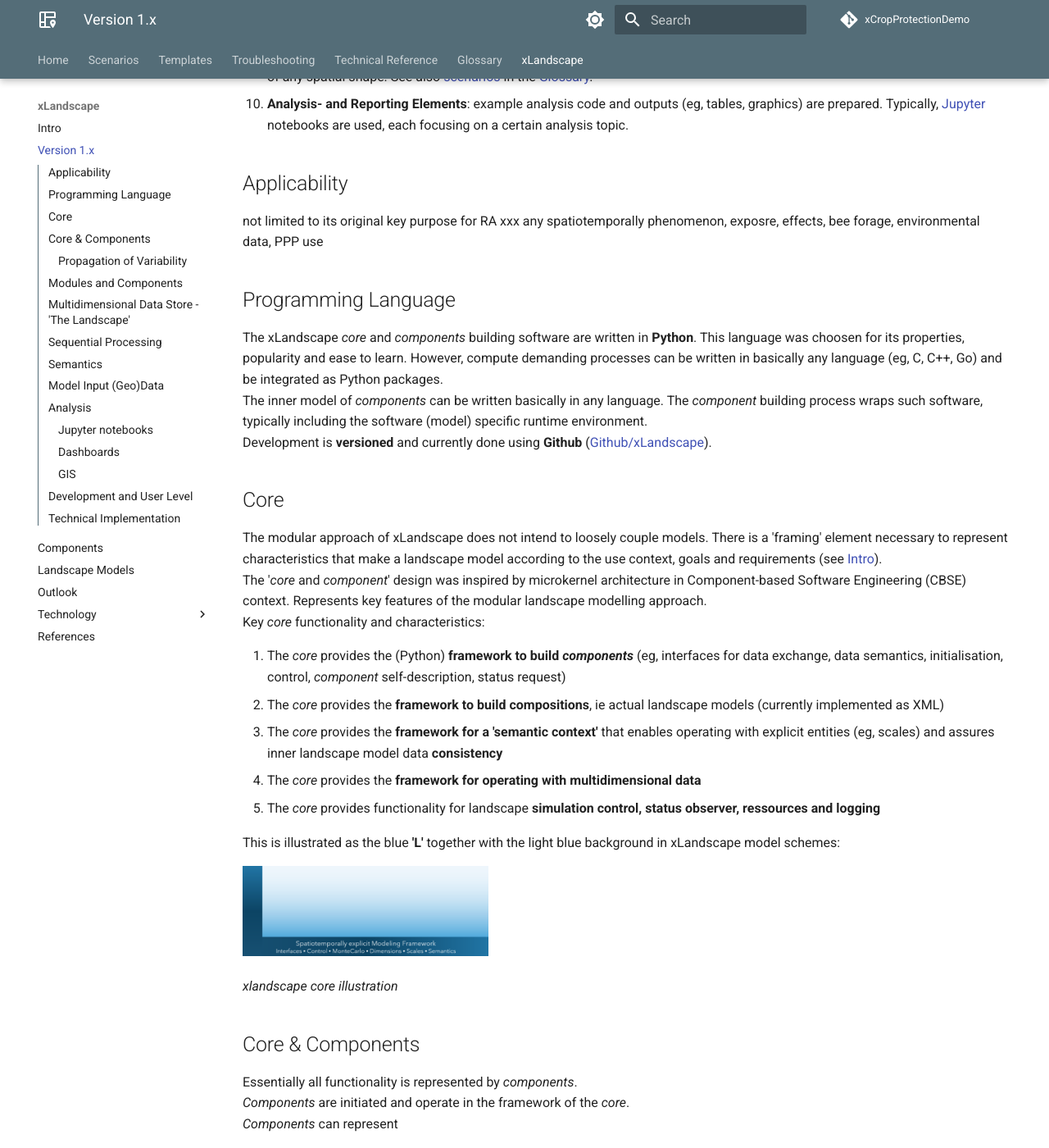
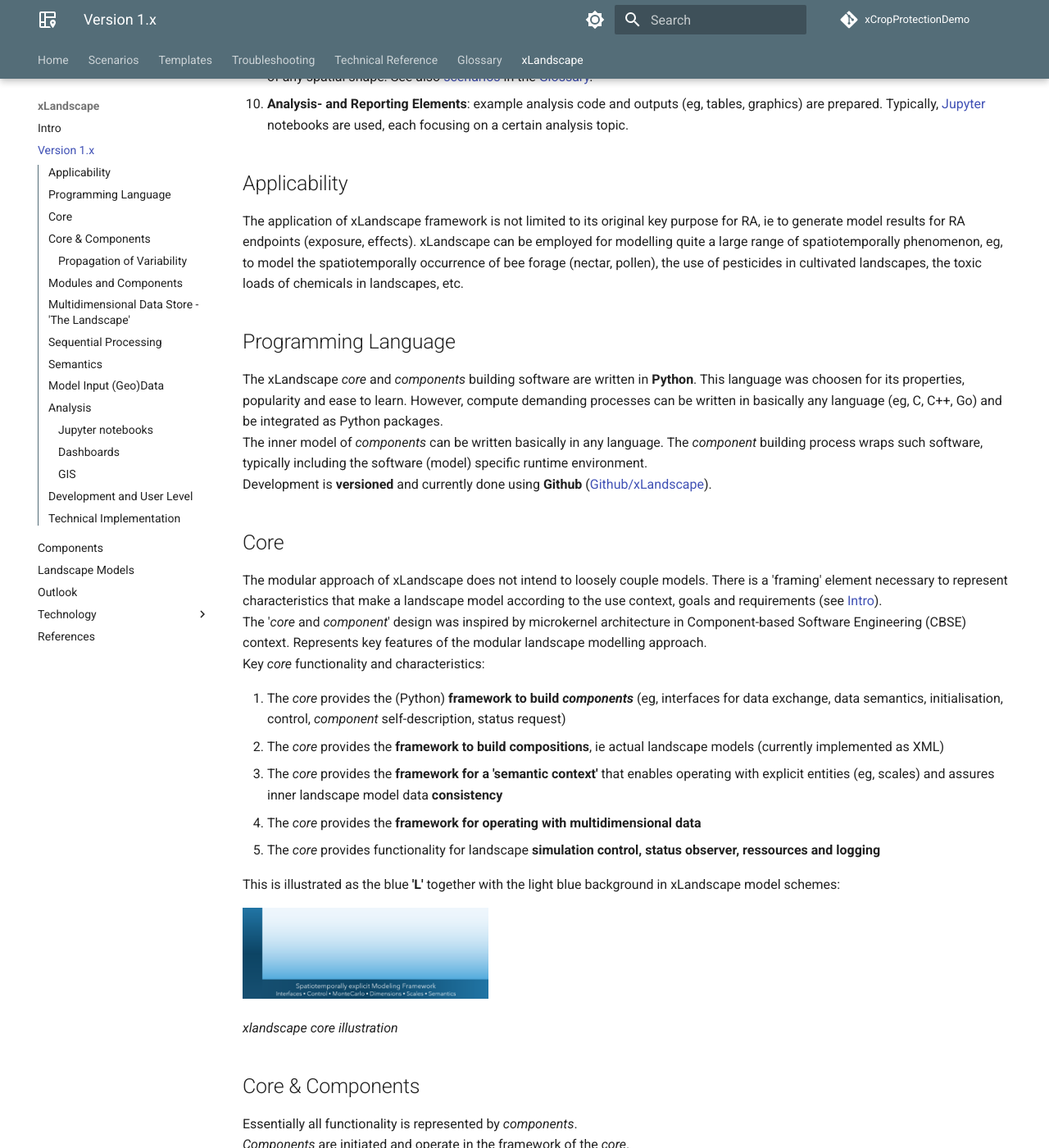
Before and after one commit to xlandscape/xCropProtectionDemoDoc, an MkDocs documentation site: the page built from docs/xLandscape/xLandscape-v1x.md, in a window 1280 px wide and 1400 px high, scrolled down 1727 px. Shown: the whole window at 82% size. Built offline with MkDocs 1.6.1 and Material for MkDocs 9.7.7, drawn with Linux system fonts in a browser that asks for light colours; comment, search, counter and statistics services are not loaded; some of the changed text lies outside the part shown.

Commit message:
continue on 'Version 1.x'

```diff
--- a/docs/xLandscape/xLandscape-v1x.md
+++ b/docs/xLandscape/xLandscape-v1x.md
@@ -27,8 +27,7 @@ The first major release (version 1.x) implements key goals as summarised the [In
 
 ## Applicability
 
-not limited to its original key purpose for RA xxx
-any spatiotemporally phenomenon, exposre, effects, bee forage, environmental data, PPP use
+The application of xLandscape framework is not limited to its original key purpose for RA, ie to generate model results for RA endpoints (exposure, effects). xLandscape can be employed for modelling quite a large range of spatiotemporally phenomenon, eg, to model the spatiotemporally occurrence of bee forage (nectar, pollen), the use of pesticides in cultivated landscapes, the toxic loads of chemicals in landscapes, etc.
 
 ## Programming Language
 
@@ -62,8 +61,9 @@ Essentially all functionality is represented by *components*.
 
 - Mechanistic simulation models (eg, PRZM, PEARL, Macro, Cascade-Toxswa, GUTS, Mastep, Streamcom), typically modelling rather complex processes
 - Data-driven models (eg, [xDrift](../xLandscape/xLandscape-components.md#xdrift))
+- Small calculations
 - (Geo)data inputs
-- small calculations
+- ..etc.
 
 The graphic below shows xxx
 
```
